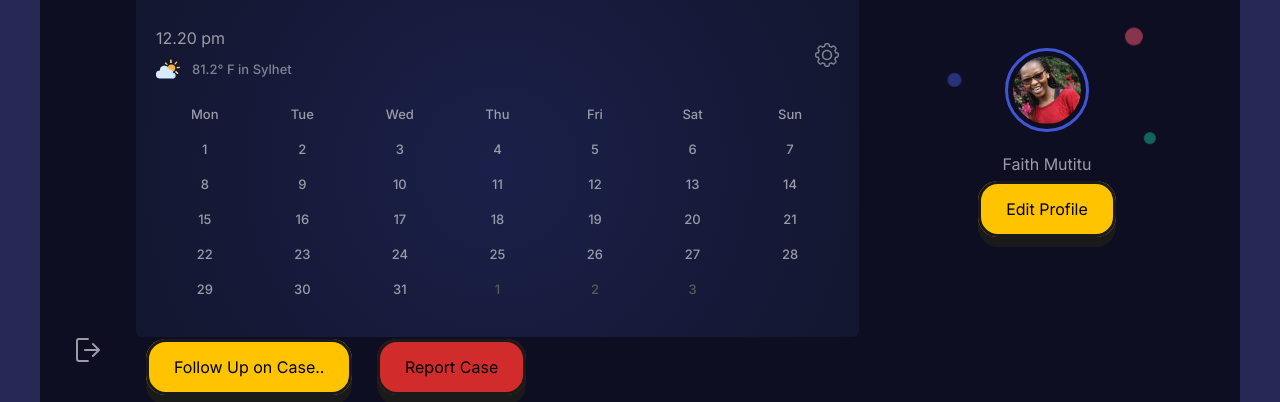
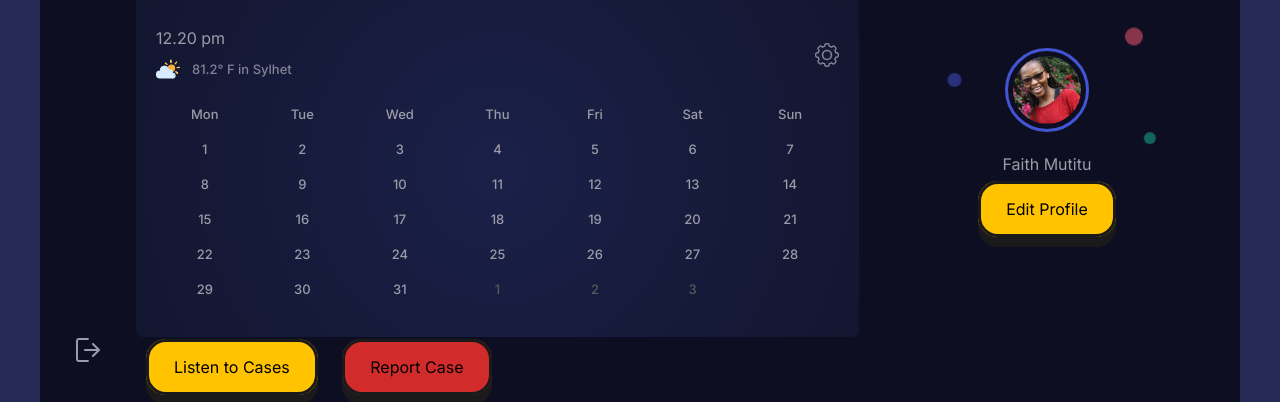
Before and after one commit to MosesOchieng/sheria, a PHP site: page /public/ui/index.php in a window 1280 px wide. Shown: the part 634-1036 px from the top of the page. Run offline with PHP 8.4, Linux system fonts and the light colour scheme; some libraries are stand-ins or nearby versions.

Commit message:
first commit

```diff
--- a/public/login/orgs/index.php
+++ b/public/login/orgs/index.php
@@ -169,7 +169,7 @@ searchInput.addEventListener('input', e => {
     })
 })
 
-fetch("user.json")
+fetch("https://jsonplaceholder.typicode.com/users")
     .then(res => res.json())
     .then(data => {
       users = data.map(user => {
--- a/public/ui/index.php
+++ b/public/ui/index.php
@@ -245,7 +245,7 @@
     <br>
     <br>
     <br>
-  <a class="Button Yellow" href="#">Follow Up on Case..</a>
+  <a class="Button Yellow" href="docu/index.php">Listen to Cases</a>
   <a class="Button Red" href="report/index.php">Report Case</a>
 </div>
 </div>
```
Also changed, not shown: public/ui/docu/index.php (renamed from public/docu/index.php), public/ui/docu/style.css (renamed from public/docu/style.css).
